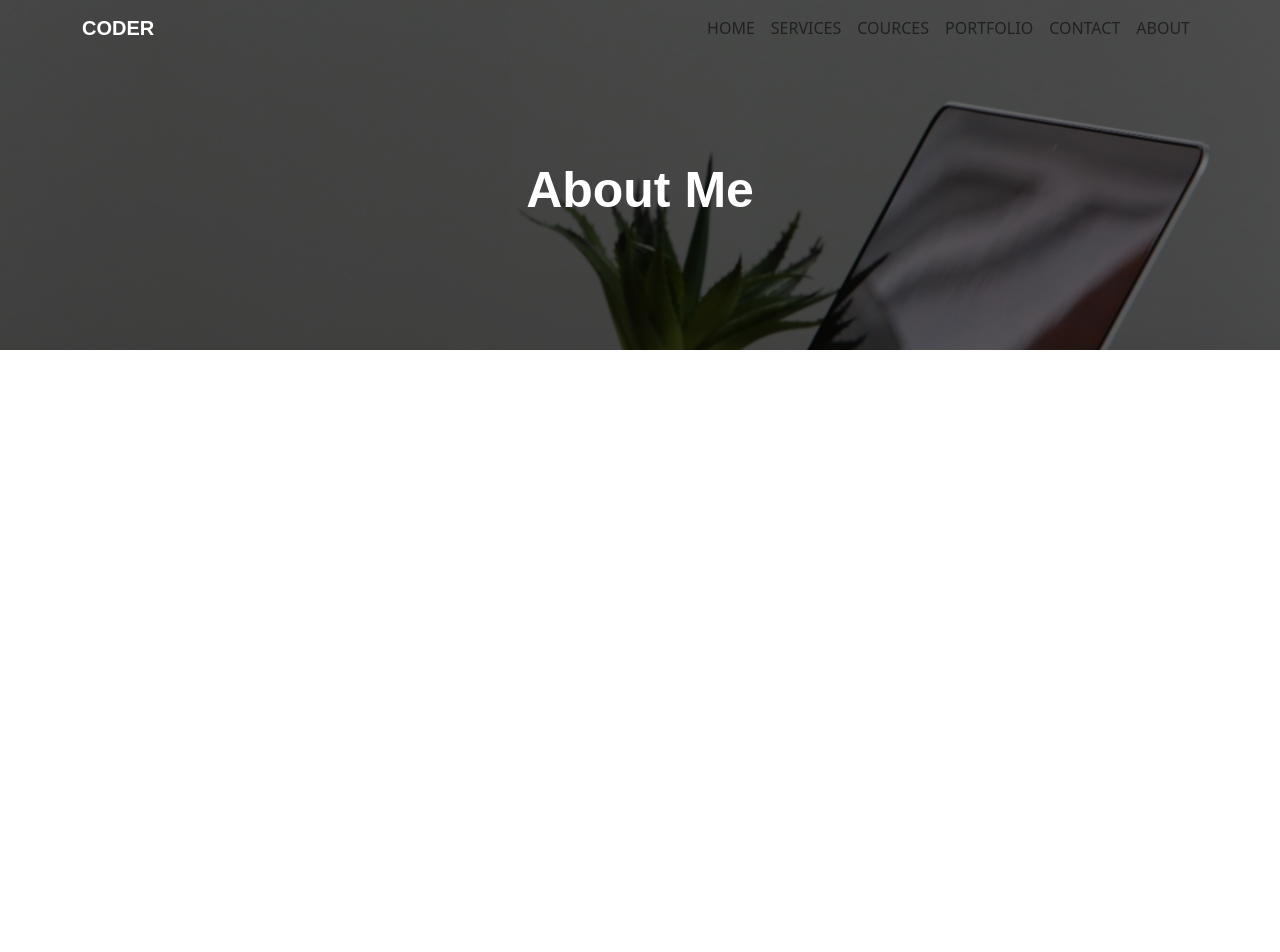
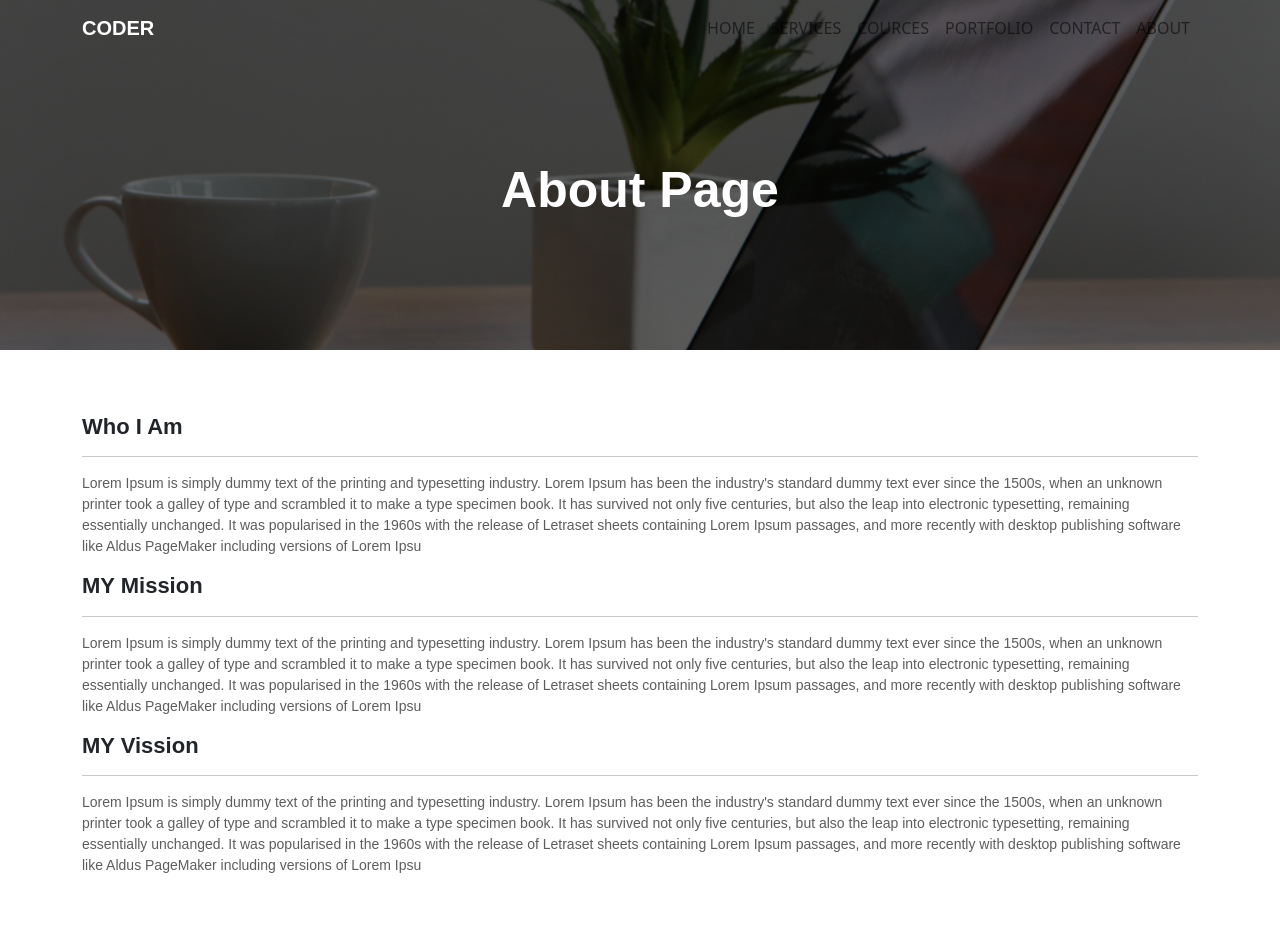
Before and after one commit to saifuldeveloper/react_basik_project, a React (Create React App) app: page / in a window 1280 px wide. Shown: the top 952 px of the page. Before the commit the page ends 800 px from the top, so only its background shows below. Built offline with nearby package versions, Linux system fonts and the light colour scheme.

Commit message:
About Page Create

```diff
--- a/src/App.js
+++ b/src/App.js
@@ -3,14 +3,14 @@ import { Fragment } from "react";
 import PageTop from "./components/PageTop/PageTop";
 import HomePage from './Pages/Homepage';
 import TopNavigation from './components/TopNavigation/TopNavigation';
+import AboutPage from "./Pages/AboutPage";
 
 
 function App() {
   return (
     <div>
       <Fragment>
-        <TopNavigation/>
-        <PageTop pagetitle="About Me" />
+         <AboutPage />
       </Fragment>
     </div>
   );
--- /dev/null
+++ b/src/Pages/AboutPage.js
@@ -0,0 +1,18 @@
+import React, { Component, Fragment } from 'react'
+import AboutDescription from '../components/AboutDescription/AboutDescription'
+import Footer from '../components/Footer/Footer'
+import PageTop from '../components/PageTop/PageTop'
+import TopNavigation from '../components/TopNavigation/TopNavigation'
+
+export default class AboutPage extends Component {
+  render() {
+    return (
+      <Fragment>
+        <TopNavigation/>
+        <PageTop pagetitle="About Page" />
+        <AboutDescription />
+        <Footer />
+      </Fragment>
+    )
+  }
+}
--- /dev/null
+++ b/src/components/AboutDescription/AboutDescription.js
@@ -0,0 +1,62 @@
+import React, { Component, Fragment } from "react";
+import { Container } from "react-bootstrap";
+import { Row, Col } from "react-bootstrap";
+
+export default class AboutDescription extends Component {
+  render() {
+    return (
+      <Fragment>
+        <Container className="mt-5">
+          <Row>
+            <Col md={12} sm={12} lg={12}>
+              <h1 className="ServiceName">Who I Am</h1>
+              <hr />
+              <p className="ServiceDescription">
+                Lorem Ipsum is simply dummy text of the printing and typesetting
+                industry. Lorem Ipsum has been the industry's standard dummy
+                text ever since the 1500s, when an unknown printer took a galley
+                of type and scrambled it to make a type specimen book. It has
+                survived not only five centuries, but also the leap into
+                electronic typesetting, remaining essentially unchanged. It was
+                popularised in the 1960s with the release of Letraset sheets
+                containing Lorem Ipsum passages, and more recently with desktop
+                publishing software like Aldus PageMaker including versions of
+                Lorem Ipsu
+              </p>
+              <h1 className="ServiceName">MY Mission</h1>
+              <hr />
+              <p className="ServiceDescription">
+                Lorem Ipsum is simply dummy text of the printing and typesetting
+                industry. Lorem Ipsum has been the industry's standard dummy
+                text ever since the 1500s, when an unknown printer took a galley
+                of type and scrambled it to make a type specimen book. It has
+                survived not only five centuries, but also the leap into
+                electronic typesetting, remaining essentially unchanged. It was
+                popularised in the 1960s with the release of Letraset sheets
+                containing Lorem Ipsum passages, and more recently with desktop
+                publishing software like Aldus PageMaker including versions of
+                Lorem Ipsu
+              </p>
+              <h1 className="ServiceName">MY Vission</h1>
+              <hr />
+              <p className="ServiceDescription">
+                Lorem Ipsum is simply dummy text of the printing and typesetting
+                industry. Lorem Ipsum has been the industry's standard dummy
+                text ever since the 1500s, when an unknown printer took a galley
+                of type and scrambled it to make a type specimen book. It has
+                survived not only five centuries, but also the leap into
+                electronic typesetting, remaining essentially unchanged. It was
+                popularised in the 1960s with the release of Letraset sheets
+                containing Lorem Ipsum passages, and more recently with desktop
+                publishing software like Aldus PageMaker including versions of
+                Lorem Ipsu
+              </p>
+
+
+            </Col>
+          </Row>
+        </Container>
+      </Fragment>
+    );
+  }
+}
```
